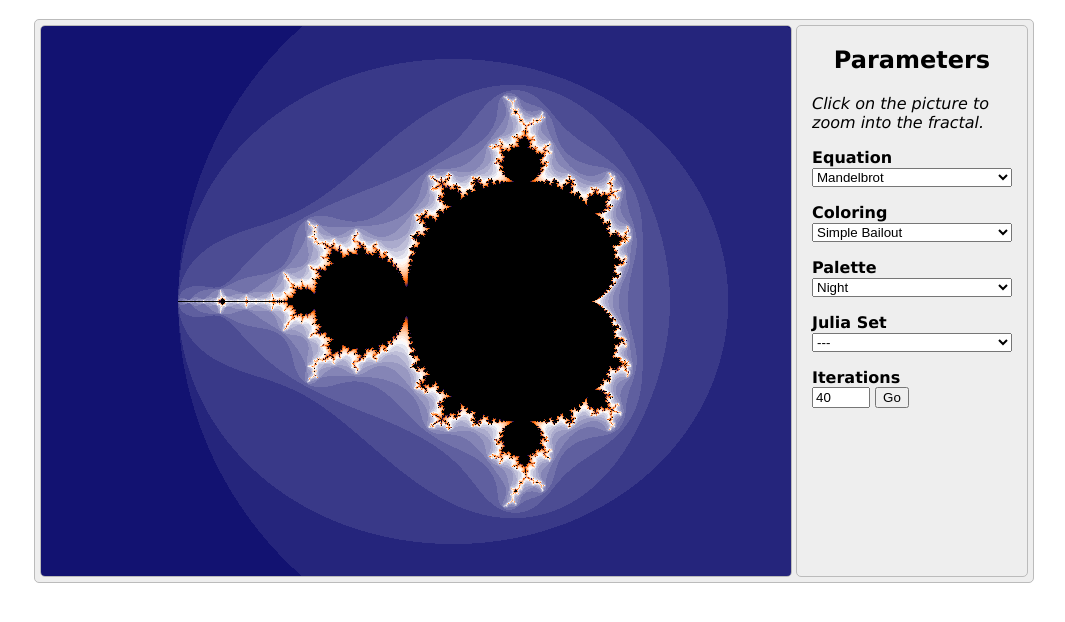
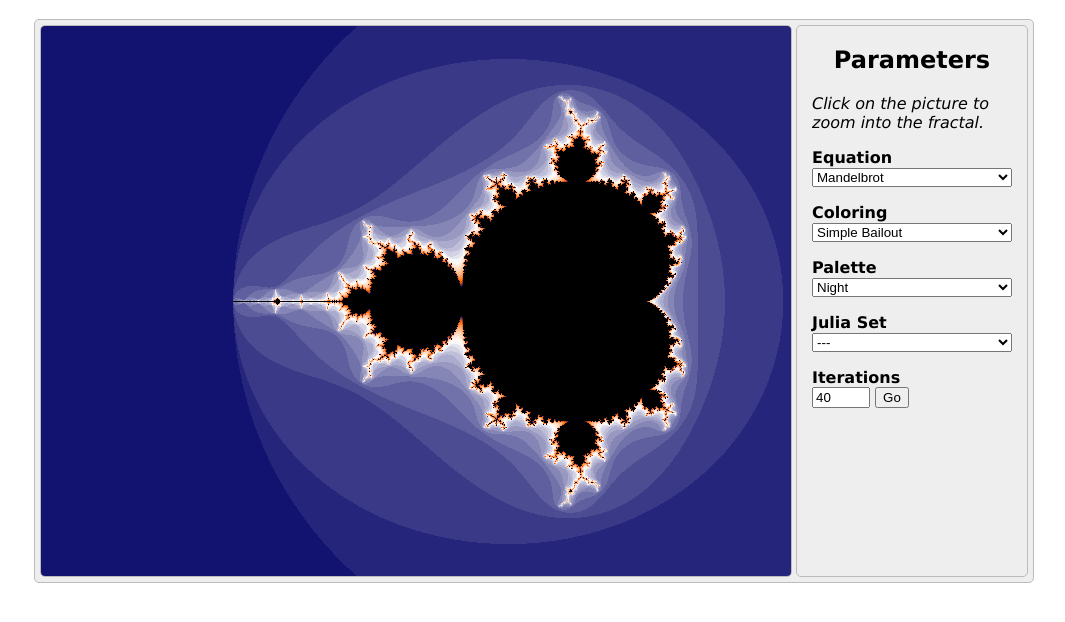
Before and after one commit to jsrdescamps/jfractal, a plain HTML site: page demo.html in a window 1280 px wide. Shown: the part 62-684 px from the top of the page, without its empty margins (106-1171 px from the left). Drawn offline with Linux system fonts and the light colour scheme.

Commit message:
Affine transform implementation

```diff
--- a/demo.html
+++ b/demo.html
@@ -153,12 +153,12 @@
        smoothBailoutColoring = new f.SmoothBailoutColoring(bailoutAlgo, black, night);
        angleColoring         = new f.AngleColoring(bailoutAlgo, black, night);
        binaryColoring        = new f.BinaryColoring(bailoutAlgo, black, white, black),
-       // Some fractal centers
-       zeroCenter    = new f.Complex(0, 0);
-       mandelCenter  = new f.Complex(-0.7, 0);
-       burningCenter = new f.Complex(0.5, 0.5);
+       // Some fractal window ranges
+       zeroParams    = {left:-1.5, right:1.5, bottom:-1.5, top:1.5, keepRatio: true};
+       mandelParams  = {left:-2.5, right:0.5, bottom:-1.5, top:1.5, keepRatio: true};
+       burningParams = {left:-1, right:2, bottom:-1, top:2, keepRatio: true};
        // General
-       picture = new f.Picture(canvas, mandelCenter, {re:3, im:3}, true),
+       picture = new f.Picture(canvas, mandelParams),
        display = new f.ProgressiveDisplay(picture, bailoutColoring),
        // Julia sets
        c1 = new f.Complex(0.285, 0.01),
@@ -183,16 +183,17 @@
         _x -= canvas.offsetLeft;
         _y -= canvas.offsetTop;
 
-        return new f.Point(_x, _y);
+        return [_x, _y];
       };
 
       var setZoom = function(e) {
-        display.picture.setCenter(getCursorPosition(e)).zoom(2);
+        p = getCursorPosition(e);
+        display.picture.zoom(p[0], p[1], 2);
         display.refresh();
       };
 
       var setEquation = function(e) {
-        var _algorithm, _equation, _center;
+        var _algorithm, _equation, _params;
         var _juliaLabel = 'label-julia';
         var _smbOption  = {index: 1, value: 'smoothbailout', text: 'Smooth Bailout'};
 
@@ -201,28 +202,28 @@
           case 'mandelbrot':
             _algorithm = bailoutAlgo;
             _equation  = mandelbrotEquation;
-            _center    = mandelCenter;
+            _params    = mandelParams;
             enableBlock(julia, _juliaLabel);
             enableOption(coloring, _smbOption);
             break;
           case 'tricorn':
             _algorithm = bailoutAlgo;
             _equation  = tricornEquation;
-            _center    = zeroCenter;
+            _params    = zeroParams;
             disableBlock(julia, _juliaLabel);
             enableOption(coloring, _smbOption);
             break;
           case 'burning':
             _algorithm = bailoutAlgo;
             _equation  = burningEquation;
-            _center    = burningCenter;
+            _params    = burningParams;
             disableBlock(julia, _juliaLabel);
             enableOption(coloring, _smbOption);
             break;
           case 'newton':
             _algorithm = newtonAlgo;
             _equation  = newtonEquation;
-            _center    = zeroCenter;
+            _params    = zeroParams;
             disableBlock(julia, _juliaLabel);
             disableOption(coloring, _smbOption);
             break;
@@ -233,8 +234,7 @@
         display.coloring.algorithm.maxIter  = 40;
         iterations.value                    = 40;
         // TODO init values on top
-        display.picture.setRange({re:3, im:3});
-        display.picture.setCenter(_center);
+        display.picture.setParams(_params);
         display.refresh();
       };
 
@@ -337,7 +337,7 @@
             break;
         }
         display.coloring.algorithm.c = _c;
-        display.picture.setRange({re:3, im:3}).setCenter(zeroCenter);
+        display.picture.setParams(zeroParams)
         display.refresh();
       };
 
--- a/jfractal.js
+++ b/jfractal.js
@@ -139,47 +139,6 @@
    */
   Complex.prototype.getSym = function() {
     return new Complex(-this.re, -this.im);
-  };
-
-  /**
-   * Convert the complex into a Point.
-   *
-   * @param  {Object} factor - {x: val, y: val}
-   * @param  {Object} origin - {x: val, y: val}
-   * @return {Point}
-   */
-  Complex.prototype.getPoint = function(factor, origin) {
-    return new Point(
-      (factor.x * origin.x + this.re) / factor.x,
-      (factor.y * origin.y - this.im) / factor.y
-    );
-  };
-
-  /**
-   * 2D point class.
-   *
-   * @constructor
-   * @memberof jFractal
-   * @param  {number} x - X coordinate
-   * @param  {number} y - Y coordinate
-   */
-  var Point = function(x, y) {
-    this.x = x || 0;
-    this.y = y || 0;
-  };
-
-  /**
-   * Convert to complex.
-   *
-   * @param  {Object} factor - {x: val, y: val}
-   * @param  {Object} point  - {x: val, y: val}
-   * @return {Complex}
-   */
-  Point.prototype.toComplex = function(factor, point) {
-    return new Complex(
-      factor.x * (this.x - point.x),
-      factor.y * (point.y - this.y)
-    );
   };
 
   /**
@@ -548,25 +507,170 @@
   };
 
   /**
+   * Transform constructor.
+   *
+   * @param  {array} m Parameters
+   */
+  var Transform = function(m) {
+    if (m) {
+        this.m = m;
+    } else {
+        this.reset();
+    }
+  };
+
+  /**
+   * Return a copy.
+   *
+   * @return {Transform} [description]
+   */
+  Transform.prototype.getCopy = function() {
+    return new Transform(this.m.slice(0));
+  };
+
+  /**
+   * Reset parameters.
+   *
+   * @return {Transform}
+   */
+  Transform.prototype.reset = function() {
+    this.m = [1,0,0,1,0,0];
+
+    return this;
+  };
+
+  /**
+   * Multiply transforms.
+   *
+   * @param  {Transform} matrix
+   * @return {Transform}
+   */
+  Transform.prototype.multiply = function(matrix) {
+    var m11 = this.m[0] * matrix.m[0] + this.m[2] * matrix.m[1];
+    var m12 = this.m[1] * matrix.m[0] + this.m[3] * matrix.m[1];
+
+    var m21 = this.m[0] * matrix.m[2] + this.m[2] * matrix.m[3];
+    var m22 = this.m[1] * matrix.m[2] + this.m[3] * matrix.m[3];
+
+    var dx = this.m[0] * matrix.m[4] + this.m[2] * matrix.m[5] + this.m[4];
+    var dy = this.m[1] * matrix.m[4] + this.m[3] * matrix.m[5] + this.m[5];
+
+    this.m[0] = m11;
+    this.m[1] = m12;
+    this.m[2] = m21;
+    this.m[3] = m22;
+    this.m[4] = dx;
+    this.m[5] = dy;
+
+    return this;
+  };
+
+  /**
+   * Invert current transform.
+   *
+   * @return {Transform}
+   */
+  Transform.prototype.invert = function() {
+    var d = 1 / (this.m[0] * this.m[3] - this.m[1] * this.m[2]);
+    var m0 = this.m[3] * d;
+    var m1 = -this.m[1] * d;
+    var m2 = -this.m[2] * d;
+    var m3 = this.m[0] * d;
+    var m4 = d * (this.m[2] * this.m[5] - this.m[3] * this.m[4]);
+    var m5 = d * (this.m[1] * this.m[4] - this.m[0] * this.m[5]);
+    this.m[0] = m0;
+    this.m[1] = m1;
+    this.m[2] = m2;
+    this.m[3] = m3;
+    this.m[4] = m4;
+    this.m[5] = m5;
+
+    return this;
+  };
+
+  /**
+   * Rotation transform.
+   *
+   * @param  {number} rad
+   * @return {Transform}
+   */
+  Transform.prototype.rotate = function(rad) {
+    var c = Math.cos(rad);
+    var s = Math.sin(rad);
+    var m11 = this.m[0] * c + this.m[2] * s;
+    var m12 = this.m[1] * c + this.m[3] * s;
+    var m21 = this.m[0] * -s + this.m[2] * c;
+    var m22 = this.m[1] * -s + this.m[3] * c;
+    this.m[0] = m11;
+    this.m[1] = m12;
+    this.m[2] = m21;
+    this.m[3] = m22;
+
+    return this;
+  };
+
+  /**
+   * Translation transform.
+   *
+   * @param  {number} x
+   * @param  {number} y
+   * @return {Transform}
+   */
+  Transform.prototype.translate = function(x, y) {
+    this.m[4] += this.m[0] * x + this.m[2] * y;
+    this.m[5] += this.m[1] * x + this.m[3] * y;
+
+    return this;
+  };
+
+  /**
+   * Scalign transform.
+   *
+   * @param  {number} sx
+   * @param  {number} sy
+   * @return {Transform}
+   */
+  Transform.prototype.scale = function(sx, sy) {
+    this.m[0] *= sx;
+    this.m[1] *= sx;
+    this.m[2] *= sy;
+    this.m[3] *= sy;
+
+    return this;
+  };
+
+  /**
+   * Transform point with current transform.
+   *
+   * @param  {number} px
+   * @param  {number} py
+   * @return {array}
+   */
+  Transform.prototype.transformPoint = function(px, py) {
+    var x = px;
+    var y = py;
+    px = x * this.m[0] + y * this.m[2] + this.m[4];
+    py = x * this.m[1] + y * this.m[3] + this.m[5];
+
+    return [px, py];
+  };
+
+  /**
    * Picture management class using HTML5 canvas.
    *
    * @constructor
    * @memberof jFractal
    * @param  {Canvas} canvas
-   * @param  {Point} center
-   * @param  {Object} range
-   * @param  {boolean} keepRatio
+   * @param  {Object} parameters
    */
-  var Picture = function(canvas, center, range, keepRatio) {
-   this.canvas    = canvas;
-   this.ctx       = this.canvas.getContext('2d');
+  var Picture = function(canvas, params) {
+   this.ctx       = canvas.getContext('2d');
+   this.width     = canvas.width;
+   this.height    = canvas.height;
    this.imageData = this.ctx.createImageData(canvas.width, canvas.height);
-   this.origin    = new Point(canvas.width  / 2, canvas.height / 2);
-   this.range     = range;
-   this.keepRatio = keepRatio; // TODO Refactor
-   if (keepRatio) { this.autoRange(); }
-   this.scale     = this.computeScale();
-   this.center    = center.getSym().getPoint(this.scale, this.origin);
+   this.transform = this.getTransform(
+       params.left, params.right, params.bottom, params.top, params.keepRatio
+   );
   };
 
   /**
@@ -576,8 +680,8 @@
    * @param  {Color} color
    * @return {Picture}
    */
-  Picture.prototype.setPixel = function(point, color) {
-   var index = (point.x + point.y * this.canvas.width) * 4;
+  Picture.prototype.setPixel = function(px, py, color) {
+   var index = (px + py * this.width) * 4;
    this.imageData.data[index + 0] = color.r;
    this.imageData.data[index + 1] = color.g;
    this.imageData.data[index + 2] = color.b;
@@ -598,108 +702,97 @@
   };
 
   /**
-   * Compute the picture scaling factor.
+   * Window to viewport affine transform.
    *
-   * @return {Object}
+   * @param  {number} left
+   * @param  {number} right
+   * @param  {number} bottom
+   * @param  {number} top
+   * @param  {boolean} keepRatio
+   * @return {Transform}
    */
-  Picture.prototype.computeScale = function() {
-    return {
-      x: (this.range.re / this.canvas.width),
-      y: (this.range.im / this.canvas.height)
-    };
+  Picture.prototype.getTransform = function(left, right, bottom, top, keepRatio) {
+    var displayAspect, windowAspect, excess;
+    var transform = new Transform();
+
+    if (keepRatio) {
+      displayAspect = Math.abs(this.height / this.width);
+      windowAspect = Math.abs((top - bottom) / (right - left));
+
+      if (displayAspect > windowAspect) {
+        // Expand the viewport vertically.
+        excess = (top - bottom) * (displayAspect / windowAspect - 1);
+        top += excess / 2;
+        bottom -= excess / 2;
+      } else if (displayAspect < windowAspect) {
+        // Expand the viewport vertically.
+        excess = (right - left) * (windowAspect / displayAspect - 1);
+        right += excess / 2;
+        left -= excess / 2;
+      }
+    }
+    transform.scale(this.width / (right - left), this.height / (bottom - top));
+    transform.translate(-left, -top);
+
+    return transform;
   };
 
  /**
-   * Refresh the picture scaling factor.
+  * Invert the current affine transform.
   *
-   * @return {Picture}
+  * @returns {Picture}
   */
-  Picture.prototype.rescale = function() {
-    this.scale = this.computeScale();
+  Picture.prototype.invertTransform = function() {
+    this.invTransform = this.transform.getCopy().invert();
 
     return this;
   };
 
  /**
-   * Automatic range computation.
+  * Convert viewport point to complex number.
   *
-   * @return {Picture}
+  * @param {number} x coordinate
+  * @param {number} y coordinate
+  * @returns {Complex}
   */
-  Picture.prototype.autoRange = function() {
-    var that = this,
-        algo = function(arg1, arg2) {
-      if (arg1 > arg2) {
-        that.range.re *= arg1 / arg2;
-      } else if (arg1 < arg2) {
-        that.range.im *= arg2 / arg1;
+  Picture.prototype.getComplex = function(px, py) {
+    var z;
+
+    if (this.invTransform) {
+      z = this.invTransform.transformPoint(px, py);
+
+      return new Complex(z[0], z[1]);
     }
-    };
-    algo(this.range.im, this.range.re);
-    algo(this.canvas.width, this.canvas.height);
-
-    return this;
+    throw 'Inverted transform not defined';
   };
 
  /**
-   * Convert Point to Complex.
+  * Window to viewport parameters
   *
-   * @param  {Point} point
-   * @return {Complex}
+  * @param {Object} Parameters: left, right, bottom, top
+  * @returns {Picture}
   */
-  Picture.prototype.toComplex = function(point) {
-    return point.toComplex(this.scale, this.center);
-  };
-
-  /**
-   * Return the picture center.
-   *
-   * @return {Point}
-   */
-  Picture.prototype.getCenter = function() {
-    return this.center.toComplex(this.scale, this.origin).getSym();
-  };
-
-  /**
-   * Set the picture center.
-   *
-   * @param  {Point} center
-   * @return {Picture}
-   */
-  Picture.prototype.setCenter = function(center) {
-    if (center instanceof Point) {
-      center = this.toComplex(center);
-    }
-    this.center = center.getSym().getPoint(this.scale, this.origin);
-
-    return this;
-  };
-
-  /**
-   * Set the picture range.
-   *
-   * @param  {Object} range
-   * @return {Picture}
-   */
-  Picture.prototype.setRange = function(range) {
-    this.range = range;
-    if (this.keepRatio) { this.autoRange(); }
-    this.rescale();
-
+  Picture.prototype.setParams = function(params) {
+    this.transform = this.getTransform(
+      params.left, params.right, params.bottom, params.top, params.keepRatio
+    );
     return this;
   };
 
  /**
   * Zooming method.
-   *
+  * @param  {number} canvas x point
+  * @param  {number} canvas y point y
   * @param  {number} factor
   * @return {Picture}
   */
-  Picture.prototype.zoom = function(factor) {
-    this.range.re /= factor; // TODO Do not modify range !!!
-    this.range.im /= factor;
-    this.center.x  = this.origin.x * (1 - factor) + this.center.x * factor;
-    this.center.y  = this.origin.y * (1 - factor) + this.center.y * factor;
-    this.rescale(); // No autoRange() because same factor for re and im
+  Picture.prototype.zoom = function(px, py, factor) {
+    var zc = this.getComplex(px, py);
+    var zo = this.getComplex(parseInt(this.width/2), parseInt(this.height/2));
+
+    this.transform.translate(zo.re, zo.im);
+    this.transform.scale(factor, factor);
+    this.transform.translate(-zc.re, -zc.im);
 
     return this;
   };
@@ -723,14 +816,14 @@
   * @return {StandardDisplay} [description]
   */
   StandardDisplay.prototype.refresh = function() {
-    var x, y, point, canvas = this.picture.canvas;
+    var x, y;
+    this.picture.invertTransform();
 
-    for (y = 0; y < canvas.height; y++) {
-      for (x = 0; x < canvas.width; x++) {
+    for (y = 0; y < this.picture.height; y++) {
+      for (x = 0; x < this.picture.width; x++) {
         this.picture.setPixel(
-          point = new Point(x ,y),
-          this.coloring.getColor(
-            point.toComplex(this.picture.scale, this.picture.center)));
+          x, y, this.coloring.getColor(this.picture.getComplex(x, y))
+        );
       }
     }
     this.picture.draw();
@@ -756,9 +849,9 @@
   * @return {StandardDisplay} [description]
   */
   ProgressiveDisplay.prototype.refresh = function() {
+    this.picture.invertTransform();
     var pixelSize = {x:8, y:8},
-        canvas    = this.picture.canvas,
-        cache     = ProgressiveDisplay.initCache(canvas.height, canvas.width),
+    cache     = ProgressiveDisplay.initCache(this.picture.height, this.picture.width),
     pass      = 7,
     that      = this,
     animate   = function() {
@@ -800,14 +893,13 @@
   * @param  {array} cache
   * @return {Color}
   */
-  ProgressiveDisplay.prototype.getColor = function(point, pixelSize, cache) {
-    var x = point.x, y = point.y, color;
+  ProgressiveDisplay.prototype.getColor = function(x, y, pixelSize, cache) {
+    var color;
 
     if (y % pixelSize.y === 0) {
       if (x % pixelSize.x === 0) {
         if (!cache[y][x].computed) {
-          color = this.coloring.getColor(
-            point.toComplex(this.picture.scale, this.picture.center));
+          color = this.coloring.getColor(this.picture.getComplex(x, y));
           cache[y][x].computed = true;
           cache[y][x].color = color;
         } else {
@@ -832,13 +924,14 @@
   * @return {number}
   */
   ProgressiveDisplay.prototype.draw = function(pixelSize, cache, pass) {
-    var x, y, point, canvas = this.picture.canvas;
+    var x, y;
 
-    for (y = 0; y < canvas.height; y++) {
-      for (x = 0; x < canvas.width; x++) {
+    for (y = 0; y < this.picture.height; y++) {
+      for (x = 0; x < this.picture.width; x++) {
         this.picture.setPixel(
-          point = new Point(x ,y),
-          this.getColor(point, pixelSize, cache));
+          x, y,
+          this.getColor(x, y, pixelSize, cache)
+        );
       }
     }
     this.picture.draw();
@@ -852,7 +945,6 @@
 
   // Declare classes into namespace
   namespace.Picture               = Picture;
-  namespace.Point                 = Point;
   namespace.Complex               = Complex;
   namespace.BailoutAlgo           = BailoutAlgo;
   namespace.NewtonAlgo            = NewtonAlgo;
```
Lines whose indentation alone changed are shown as unchanged.
